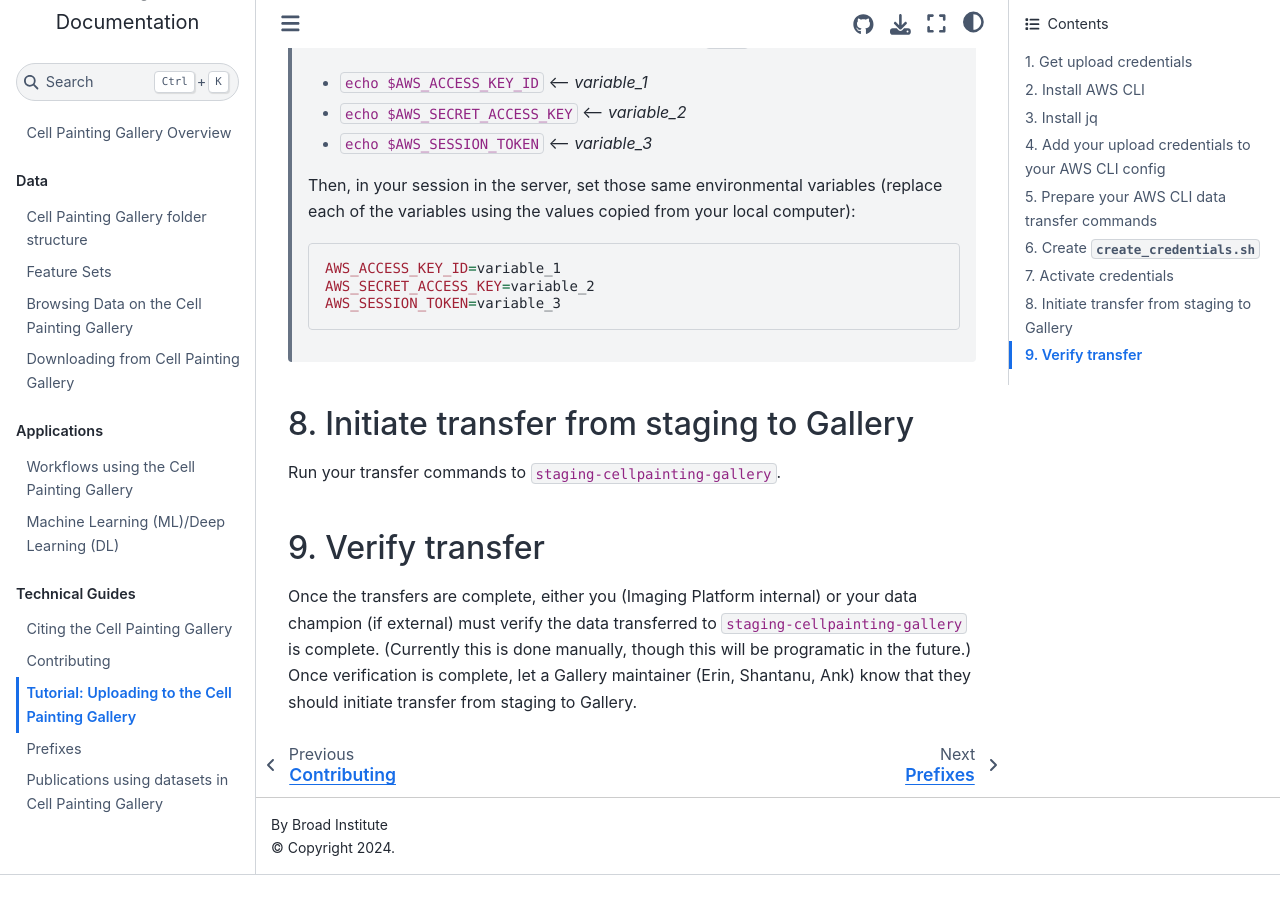
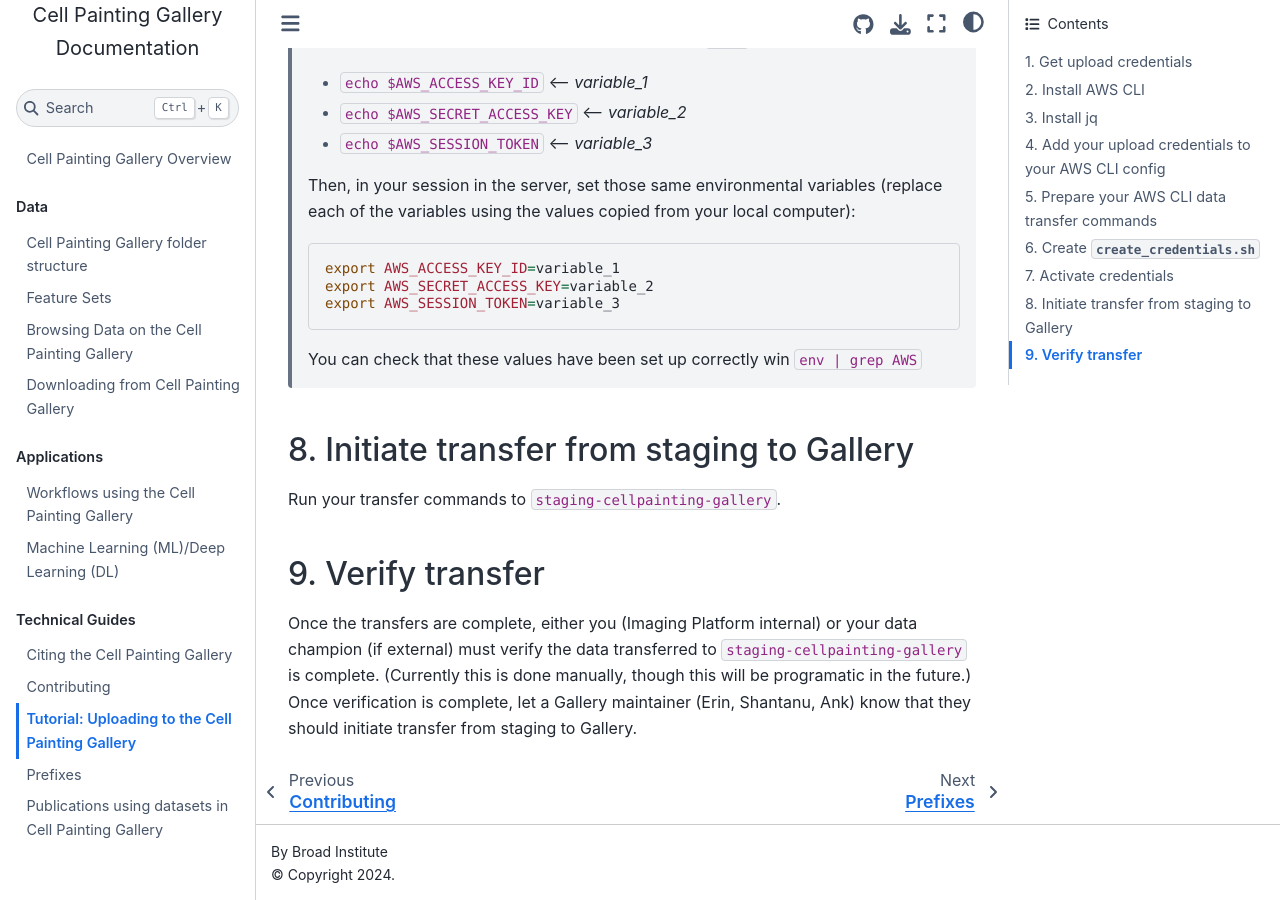
Before and after one commit to broadinstitute/cellpainting-gallery, a Jupyter Book: the page built from documentation/uploading_to_cpg.md, in a window 1280 px wide and 900 px high, scrolled down 2785 px. Built offline with Jupyter Book 1.0.4 settings and Sphinx 7.4.7 and the Sphinx Book theme 1.1.4, drawn with Linux system fonts in a browser that asks for light colours; before the commit the page ends 3660 px from its top, so only the background shows below that.

Commit message:
Update uploading_to_cpg.md
it was missing the export command to set up environmental variables in the server

````diff
--- a/documentation/uploading_to_cpg.md
+++ b/documentation/uploading_to_cpg.md
@@ -89,10 +89,11 @@ This activates your credentials for 12 hours (the maximum duration) and writes t
 >
 >Then, in your session in the server, set those same environmental variables (replace each of the variables using the values copied from your local computer):
 >```bash
->AWS_ACCESS_KEY_ID=variable_1
->AWS_SECRET_ACCESS_KEY=variable_2
->AWS_SESSION_TOKEN=variable_3
+>export AWS_ACCESS_KEY_ID=variable_1
+>export AWS_SECRET_ACCESS_KEY=variable_2
+>export AWS_SESSION_TOKEN=variable_3
 >```
+>You can check that these values have been set up correctly win `env | grep AWS`
 
 ## 8. Initiate transfer from staging to Gallery
 
````
